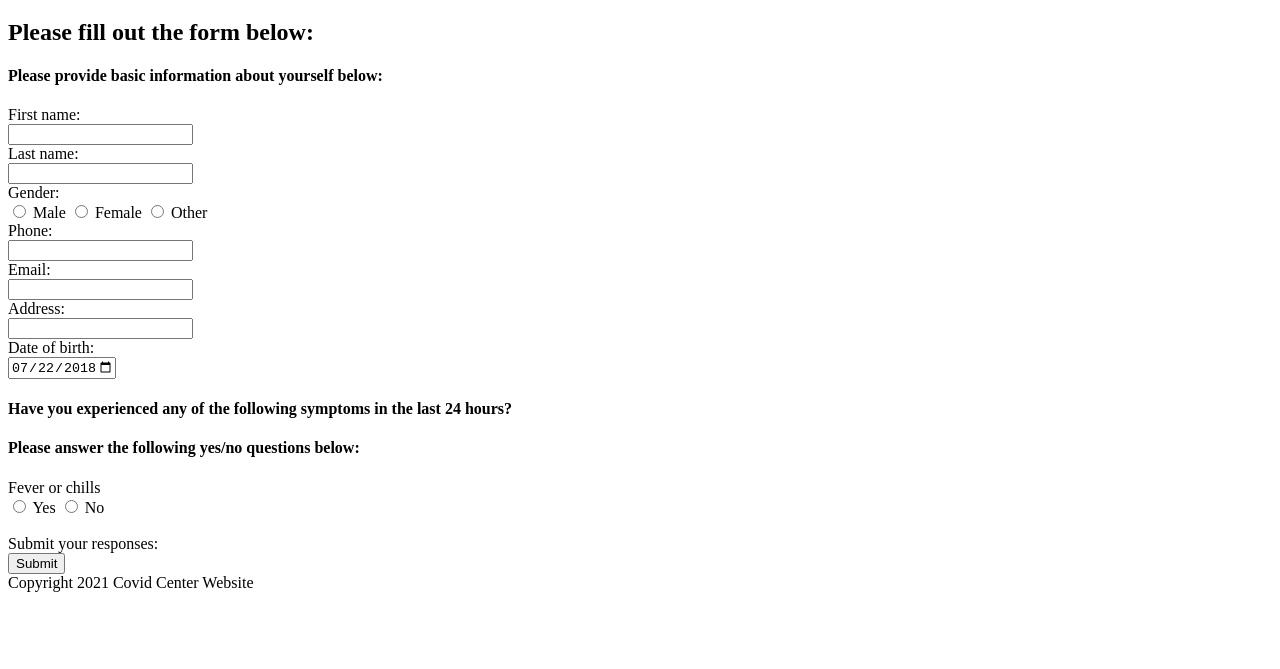
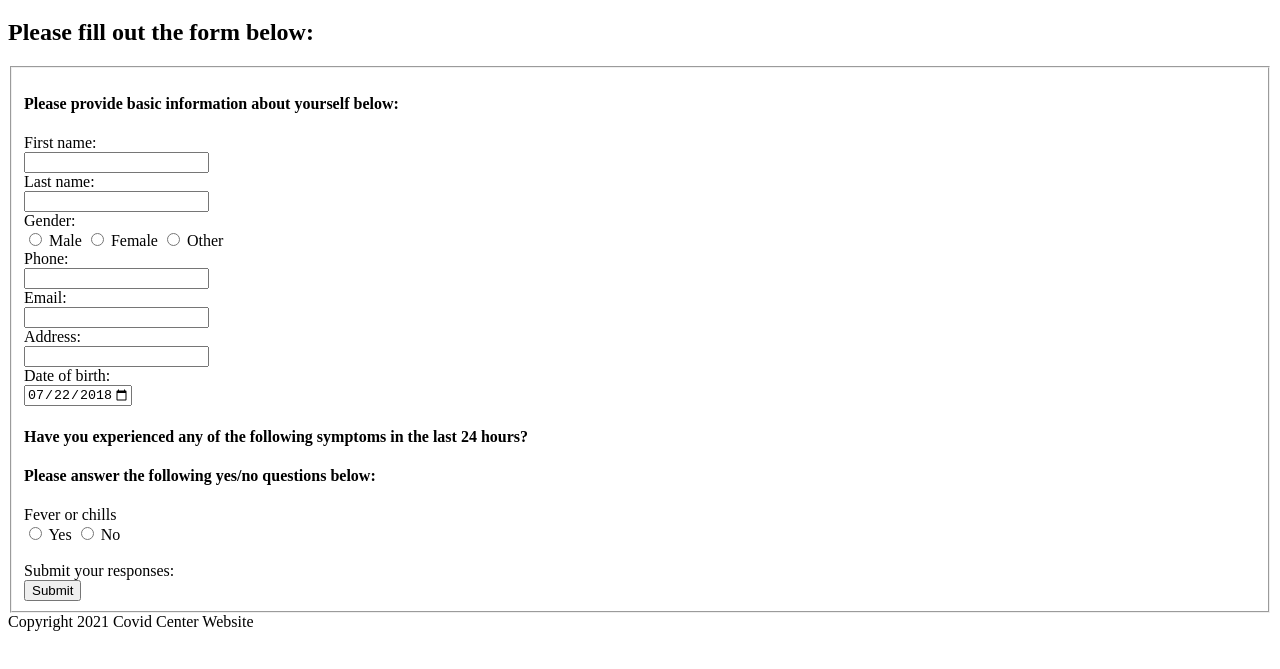
Before and after one commit to t-husnetdinova/webapp_spring2021_covid_center_part2, a plain HTML site: page index.html in a window 1280 px wide. Shown: the part 61-730 px from the top of the page. Drawn offline with Linux system fonts and the light colour scheme.

Commit message:
added pretty border around the form

```diff
--- a/index.html
+++ b/index.html
@@ -1,4 +1,5 @@
 <!DOCTYPE html>
+<!-- Nu HTML checker approved -->
 <!-- good practive to define page language -->
 <html lang = "en">
     <head>
@@ -16,15 +17,16 @@
                 <!-- form will need an action tag eventually, when we connect a backend to store answers -->
                 <!-- Fun observation: defining a form allows for saved autofill values-->
                 <form>
+                    <fieldset>
                         <!-- Part 1: User Information -->
                         <h4>Please provide basic information about yourself below:</h4>
                         <!-- First name -->
                         <label for="fname">First name:</label><br>
-                        <input type="text" id="fname" name="fname"><br>
+                        <input type="text" id="fname" name="fname" required><br>
 
                         <!-- Last name -->
                         <label for="lname">Last name:</label><br>
-                        <input type="text" id="lname" name="lname"><br>
+                        <input type="text" id="lname" name="lname" required><br>
 
                         <!-- Gender -->
                         <!-- One group (same name), three elements (different ids)-->
@@ -39,15 +41,15 @@
 
                         <!-- Phone -->
                         <label for="phone">Phone:</label><br>
-                        <input type="text" id="phone" name="phone"><br>
+                        <input type="text" id="phone" name="phone" required><br>
 
                         <!-- Email -->
                         <label for="email">Email:</label><br>
-                        <input type="text" id="email" name="email"><br>
+                        <input type="text" id="email" name="email" required><br>
 
                         <!-- Address -->
                         <label for="address">Address:</label><br>
-                        <input type="text" id="address" name="address"><br>
+                        <input type="text" id="address" name="address" required><br>
 
                         <!-- Date of birth -->
                         <label for="dob">Date of birth:</label><br>
@@ -82,6 +84,7 @@
                         <br>
                         <label for="submit">Submit your responses:</label><br>
                         <input type="submit" id="submit">
+                    </fieldset>
                 </form>
             </article>
         </section>
```
Lines whose indentation alone changed are shown as unchanged.
